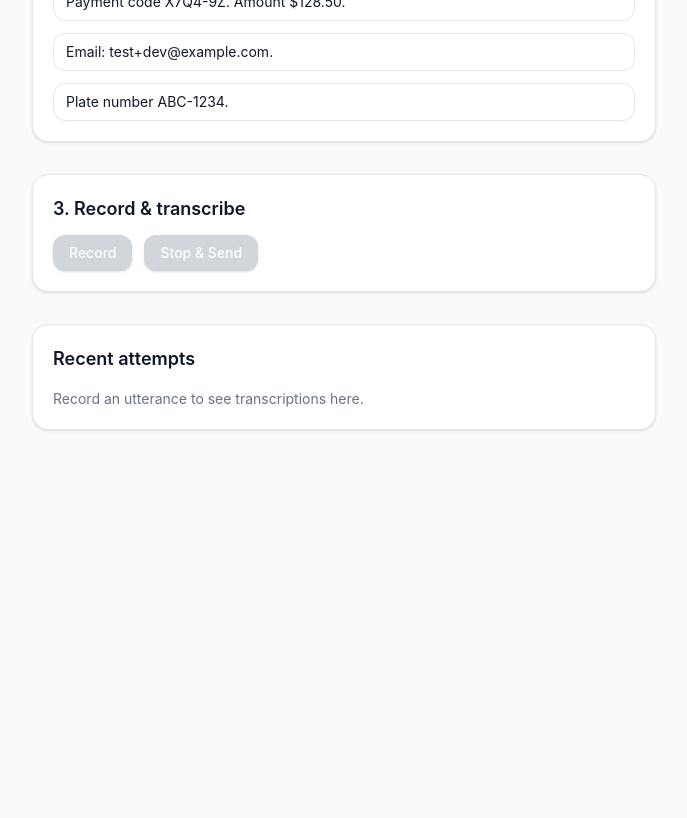
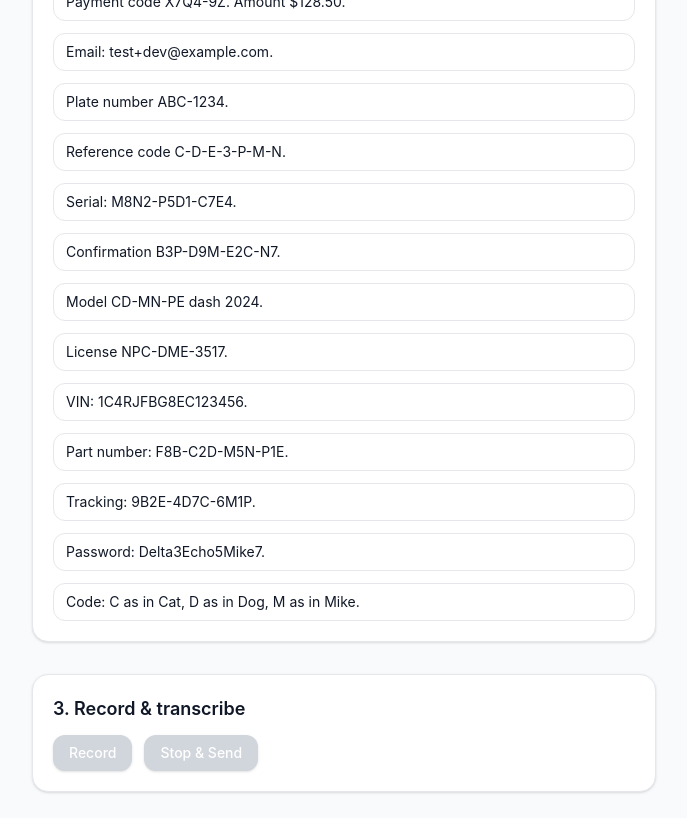
Before and after one commit to gustavofjordao021/stt-test, a Next.js app: page / in a window 1280 px wide. Shown: the part 720-1538 px from the top of the page, without its empty margins (296-983 px from the left). Before the commit the page ends 1190 px from the top, so only its background shows below. Built offline with nearby package versions, Linux system fonts and the light colour scheme.

Commit message:
new codes

```diff
--- a/app/page.tsx
+++ b/app/page.tsx
@@ -27,6 +27,18 @@ const EN_PROMPTS: Prompt[] = [
   { id: 'en-3', text: 'Payment code X7Q4-9Z. Amount $128.50.' },
   { id: 'en-4', text: 'Email: test+dev@example.com.' },
   { id: 'en-5', text: 'Plate number ABC-1234.' },
+  // Phonetically challenging prompts (C/D/E/P/M/N confusion)
+  { id: 'en-6', text: 'Reference code C-D-E-3-P-M-N.' },
+  { id: 'en-7', text: 'Serial: M8N2-P5D1-C7E4.' },
+  { id: 'en-8', text: 'Confirmation B3P-D9M-E2C-N7.' },
+  { id: 'en-9', text: 'Model CD-MN-PE dash 2024.' },
+  { id: 'en-10', text: 'License NPC-DME-3517.' },
+  // Additional challenging patterns
+  { id: 'en-11', text: 'VIN: 1C4RJFBG8EC123456.' },
+  { id: 'en-12', text: 'Part number: F8B-C2D-M5N-P1E.' },
+  { id: 'en-13', text: 'Tracking: 9B2E-4D7C-6M1P.' },
+  { id: 'en-14', text: 'Password: Delta3Echo5Mike7.' },
+  { id: 'en-15', text: 'Code: C as in Cat, D as in Dog, M as in Mike.' },
 ];
 
 const ES_PROMPTS: Prompt[] = [
@@ -35,6 +47,12 @@ const ES_PROMPTS: Prompt[] = [
   { id: 'es-3', text: 'Importe 128,50 euros.' },
   { id: 'es-4', text: 'Correo: prueba+qa@ejemplo.com.' },
   { id: 'es-5', text: 'Matrícula ABC-1234.' },
+  // Desafíos fonéticos (C/D/E/P/M/N)
+  { id: 'es-6', text: 'Código de referencia C-D-E-3-P-M-N.' },
+  { id: 'es-7', text: 'Serie: M8N2-P5D1-C7E4.' },
+  { id: 'es-8', text: 'Confirmación B3P-D9M-E2C-N7.' },
+  { id: 'es-9', text: 'Modelo CD guion MN guion PE guion 2024.' },
+  { id: 'es-10', text: 'Matrícula NPC-DME-3517.' },
 ];
 
 const EXAMPLE_SET = (process.env.NEXT_PUBLIC_EXAMPLE_SET || 'default').toLowerCase();
```
